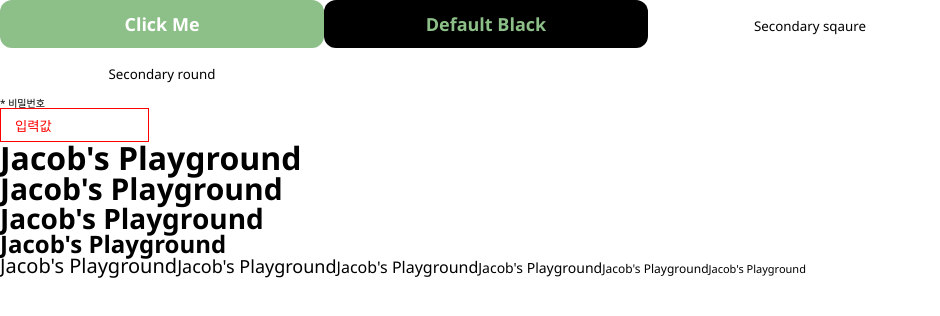
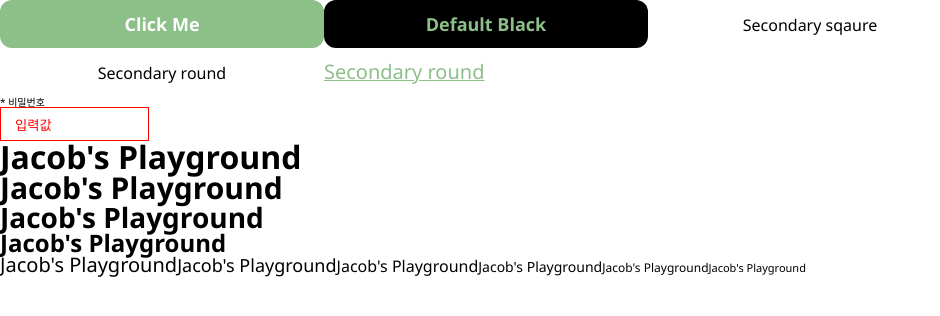
Before and after one commit to VegiSpace/VegiSpace-FE, a React app: page / in a window 1280 px wide. Shown: the top 316 px of the page, without its empty margins (0-940 px from the left). Built offline with nearby package versions, Linux system fonts and the light colour scheme; a web font is replaced by a local one.

Commit message:
add: Button Components

```diff
--- a/src/App.tsx
+++ b/src/App.tsx
@@ -1,4 +1,8 @@
-import { ButtonDefault, ButtonSecondary } from "./components/Button/Button";
+import {
+  ButtonDefault,
+  ButtonSecondary,
+  ButtonText,
+} from "./components/Button/Button";
 import { InputWrapper } from "./components/Input/Input";
 import { Typo } from "./components/Typo";
 
@@ -17,6 +21,7 @@ const App = (): JSX.Element => {
       <ButtonSecondary border="round" color="white">
         Secondary round
       </ButtonSecondary>
+      <ButtonText color="green">Secondary round</ButtonText>
       <InputWrapper
         label="비밀번호"
         value="입력값"
--- a/src/components/Button/Button.styles.ts
+++ b/src/components/Button/Button.styles.ts
@@ -8,8 +8,15 @@ import {
   MiniProps,
   DisabledProps,
 } from "./Button";
-import {colors} from "../../styles/options";
+import {colors, borderRadius} from "../../styles/options";
 
+
+const DefaultStyles = css`
+  border: none;
+  justify-content: center;
+  align-items: center;
+
+`;
 
 const ColorStyles = css<{ color: ColorProps["color"] }>`
   ${({ color }) =>
@@ -32,6 +39,14 @@ const ColorStyles = css<{ color: ColorProps["color"] }>`
       color: ${colors.neutral["1000"]};
       background-color: ${colors.neutral["0"]};
     `}
+
+
+              ${({ color }) =>
+    color === "yellow" &&
+    css`
+      color: black;
+      background-color: #ffe03f;
+    `}
 `;
 
 const DisabledStyles = css<{
@@ -53,7 +68,14 @@ const DisabledStyles = css<{
       color: ${colors.primary["25"]};
       background-color: ${colors.grey["500"]};
     `}
-`;
+
+
+              ${({ color }) =>
+    color === "yellow" &&
+    css`
+      color: black;
+      background-color:  ${colors.teritary["25"]};
+`}`
 
 
 
@@ -61,13 +83,13 @@ const BorderStyles = css<{ border: BorderProps["border"] }>`
   ${({ border }) =>
     border === "square" &&
     css`
-      border-radius: 4px;
+      border-radius:${borderRadius.square};
     `}
 
   ${({ border }) =>
     border === "round" &&
     css`
-      border-radius: 30px;
+      border-radius: ${borderRadius.round};
     `}
 `;
 
@@ -85,15 +107,46 @@ const HeightStyles = css<{ height: HeightProps["height"] }>`
     `}
 `;
 
+
+const TextColorStyles = css<{ color: ColorProps["color"] }>`
+  ${({ color }) =>
+    color === "green" &&
+    css`
+
+      color: ${colors.primary["300"]};
+    `}
+
+  ${({ color }) =>
+    color === "black" &&
+    css`
+
+      color: ${colors.neutral["1000"]};
+    `}
+
+      ${({ color }) =>
+    color === "white" &&
+    css`
+
+      color: ${colors.neutral["0"]};
+    `}
+
+
+              ${({ color }) =>
+    color === "yellow" &&
+    css`
+
+    color: ${colors.teritary["25"]}`};
+`;
+
 const Default = styled.button<{
   color: DefaultProps["color"];
-  disabled: DisabledProps["disabled"]}>`
+  disabled: DisabledProps["disabled"];
+}>`
   /*공통 스타일*/
-  border-radius: 1.2rem;
+  border-radius: ${({ theme }) => theme.borderRadius.normal};
   width: 32.4rem;
   height: 4.8rem;
-  border: none;
-  justify-content: center;
+  ${DefaultStyles}
   ${ColorStyles}
   ${DisabledStyles}
 `;
@@ -103,10 +156,10 @@ const Secondary = styled.button<{
   color: SecondaryProps["color"];
 }>`
   /*공통 스타일*/
-  border-radius: 12px;
+
   width: 324px;
   height: 48px;
-  border: none;
+  ${DefaultStyles}
   ${ColorStyles}
   ${BorderStyles}
 `;
@@ -117,19 +170,20 @@ const Mini = styled.button<{
   border: MiniProps["border"];
 }>`
   width: 140px;
-  border: none;
+  ${DefaultStyles}
   ${ColorStyles}
   ${HeightStyles}
   ${BorderStyles}
 `;
-/*
-const ButtonDefault = styled.button`
-  background: transparent;
-  border-radius: 3px;
-  border: 2px solid palevioletred;
-  color: palevioletred;
-  margin: 0 1em;
-  padding: 0.25em 1em;
-`;*/
 
-export { ColorStyles,DisabledStyles, BorderStyles, HeightStyles, Default, Secondary, Mini };
+const Text = styled.button<{
+  color: MiniProps["color"];}>`
+  text-decoration : underline;
+  ${DefaultStyles}
+  ${TextColorStyles}
+
+
+
+`;
+
+export { ColorStyles,DisabledStyles, BorderStyles, HeightStyles, Default, Secondary, Mini , Text};
--- a/src/components/Button/Button.tsx
+++ b/src/components/Button/Button.tsx
@@ -1,5 +1,5 @@
 import { ButtonHTMLAttributes, ReactNode } from "react";
-import { Default, Secondary, Mini } from "./Button.styles";
+import { Default, Secondary, Mini, Text } from "./Button.styles";
 import { Typo } from "../Typo";
 export interface ButtonProps extends ButtonHTMLAttributes<HTMLButtonElement> {
   //text: string;
@@ -11,7 +11,7 @@ export interface DisabledProps extends ButtonProps {
 }
 
 export interface ColorProps extends ButtonProps {
-  color: "green" | "black" | "white";
+  color: "green" | "black" | "white" | "yellow";
 }
 
 export interface BorderProps extends ButtonProps {
@@ -25,6 +25,7 @@ export interface HeightProps extends ButtonProps {
 type DefaultProps = DisabledProps & ColorProps;
 type SecondaryProps = ColorProps & BorderProps;
 type MiniProps = ColorProps & HeightProps & BorderProps;
+type TextProps = ColorProps;
 
 const ButtonDefault = ({
   color,
@@ -44,7 +45,7 @@ const ButtonSecondary = ({
   ...props
 }: SecondaryProps): JSX.Element => (
   <Secondary border={border} color={color}>
-    {children}
+    <Typo.Body3>{children}</Typo.Body3>
   </Secondary>
 );
 
@@ -60,6 +61,12 @@ const ButtonMini = ({
   </Mini>
 );
 
+const ButtonText = ({ color, children, ...props }: TextProps): JSX.Element => (
+  <Text color={color}>
+    <Typo.Body1>{children}</Typo.Body1>
+  </Text>
+);
+
 export {
   ButtonDefault,
   DefaultProps,
@@ -67,4 +74,6 @@ export {
   SecondaryProps,
   ButtonMini,
   MiniProps,
+  ButtonText,
+  TextProps,
 };
--- a/src/components/Typo/Caption.tsx
+++ b/src/components/Typo/Caption.tsx
@@ -7,7 +7,7 @@ export const Caption1: FC<PropsWithChildren> = memo(({ children }) => {
 
 const StyledCaption1 = styled.span`
   font-size: 1.2rem;
-  font-weight: lighter;
+  font-weight: normal;
 `;
 
 export type Caption1Type = { Caption1: typeof Caption1 };
@@ -18,7 +18,7 @@ export const Caption2: FC<PropsWithChildren> = memo(({ children }) => {
 
 const StyledCaption2 = styled.span`
   font-size: 1.1rem;
-  font-weight: lighter;
+  font-weight: normal;
 `;
 export type Caption2Type = { Caption2: typeof Caption2 };
 
@@ -28,7 +28,7 @@ export const Caption3: FC<PropsWithChildren> = memo(({ children }) => {
 
 const StyledCaption3 = styled.span`
   font-size: 1rem;
-  font-weight: lighter;
+  font-weight: normal;
 `;
 export type Caption3Type = { Caption3: typeof Caption3 };
 
@@ -38,6 +38,6 @@ export const Caption4: FC<PropsWithChildren> = memo(({ children }) => {
 
 const StyledCaption4 = styled.span`
   font-size: 0.8rem;
-  font-weight: lighter;
+  font-weight: normal;
 `;
 export type Caption4Type = { Caption4: typeof Caption4 };
--- a/src/styles/global.tsx
+++ b/src/styles/global.tsx
@@ -25,7 +25,7 @@ const GlobalStyles = createGlobalStyle`
 @font-face {
      font-family: 'NIXGONM2';
      src: url('https://cdn.jsdelivr.net/gh/projectnoonnu/noonfonts_six@1.2/NIXGONM-Vb.woff') format('woff');
-
+    font-weight: lighter;
 }
 
 
--- /dev/null
+++ b/src/styles/options/borderRadius.tsx
@@ -0,0 +1,7 @@
+const borderRadius = {
+  round: "3.0rem",
+  normal: "1.2rem",
+  square: "0.4rem",
+};
+
+export default borderRadius;
--- a/src/styles/options/index.tsx
+++ b/src/styles/options/index.tsx
@@ -1 +1,2 @@
 export { default as colors } from "./colors";
+export { default as borderRadius } from "./borderRadius";
--- a/src/styles/theme.tsx
+++ b/src/styles/theme.tsx
@@ -1,6 +1,7 @@
-import { colors } from "./options";
+import { colors, borderRadius } from "./options";
 const theme = {
   colors,
+  borderRadius,
 };
 
 export default theme;
```
Also changed, not shown: 1 other file (tests, documents, lock files or other folders).
